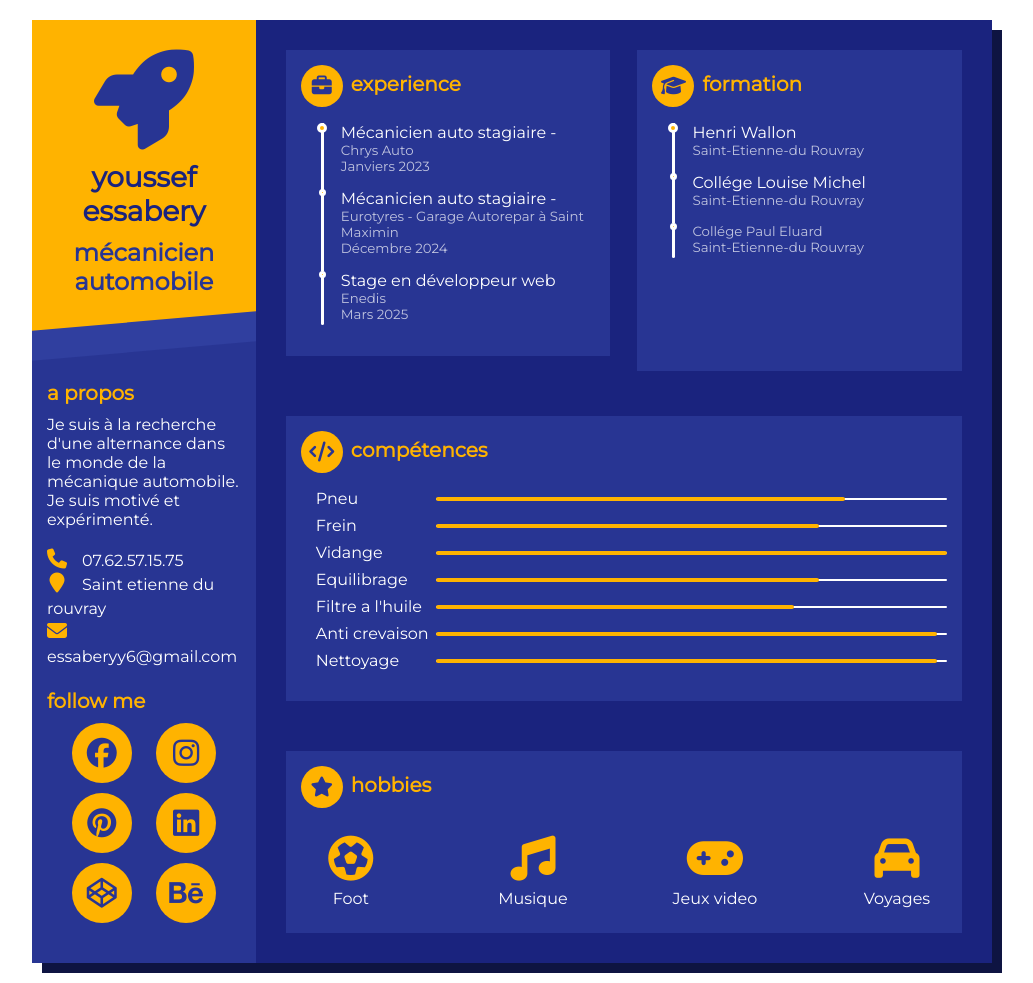
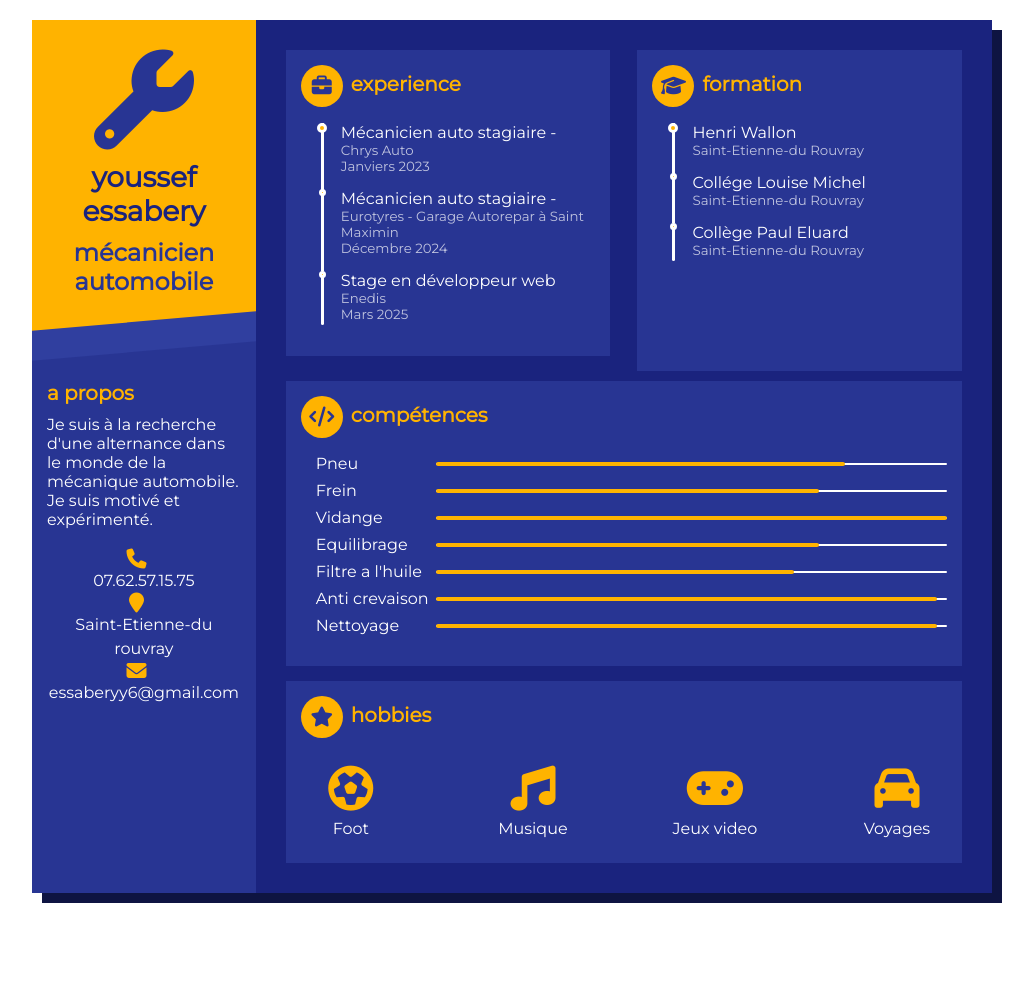
Before and after one commit to Youssef76800/Youssef76800.github.io, a plain HTML site: page index.html in a window 1280 px wide. Shown: the whole page, without its empty margins (128-1161 px from the left). After the commit the page ends 913 px from the top, so only its background shows below. Drawn offline with nearby package versions, Linux system fonts and the light colour scheme.

Commit message:
'commit'

```diff
--- a/index.html
+++ b/index.html
@@ -17,7 +17,7 @@
               <div class="profile">
                 <div class="photo">
                   <!--<img src="" /> -->
-                  <i class="fas fa-rocket"></i>
+                  <i class="fas fa-solid fa-wrench"></i>
                 </div>
                 <div class="info">
                   <h1 class="name">Youssef Essabery</h1>
@@ -29,23 +29,13 @@
               </div>
               <div class="contact">
                 <h3></h3>
-                <div class="call"><a href="tel:0762571575"><i class="fas fa-phone"></i><span>07.62.57.15.75</span></a></div>
-                <div class="address"><a href="https://goo.gl/maps/fiTBGT6Vnhy"><i class="fas fa-map-marker"></i><span>Saint etienne du rouvray</span></a>
+                <div class="call"><a style="display: flex;flex-direction: column;align-items: center;" href="tel:0762571575"><i class="fas fa-phone"></i><span>07.62.57.15.75</span></a></div>
+                <div class="address"><a style="display: flex;flex-direction: column;align-items: center;" href="https://goo.gl/maps/fiTBGT6Vnhy"><i class="fas fa-map-marker"></i><span style="text-align: center;">Saint-Etienne-du rouvray</span></a>
                 </div>
-                <div class="email"><a href="mailto:astronaomical@gmail.com"><i class="fas fa-envelope"></i><span>essaberyy6@gmail.com</span></a></div>
+                <div class="email"><a style="display: flex;flex-direction: column;align-items: center;" href="mailto:essaberyy6@gmail.com"><i class="fas fa-envelope"></i><span>essaberyy6@gmail.com</span></a></div>
 
               </div>
-              <div class="follow">
-                <h3>Follow Me</h3>
-                <div class="box">
-                  <a href="https://www.facebook.com/astronaomical/" target="_blank"><i class="fab fa-facebook"></i></a>
-                  <a href="https://www.instagram.com/astronaomicals/" target="_blank"><i class="fab fa-instagram "></i></a>
-                  <a href="https://www.pinterest.com/astronaomical/" target="_blank"><i class="fab fa-pinterest"></i></a>
-                  <a href="https://www.linkedin.com/in/naomi-weatherford-758385112/" target="_blank"><i class="fab fa-linkedin"></i></a>
-                  <a href="https://codepen.io/astronaomical/" target="_blank"><i class="fab fa-codepen"></i></a>
-                  <a href="https://www.behance.net/astronaomical" target="_blank"><i class="fab fa-behance"></i></a>
-                </div>
-              </div>
+
             </div>
             <div class="func" style="display: flex;flex-direction: column;justify-content: space-between;">
               <div style="display:flex;">
@@ -63,7 +53,7 @@
                   <ul>
                     <li><span>Henri Wallon<br></span><small></small><small>Saint-Etienne-du Rouvray</small></li>
                     <li><span>Collége Louise Michel</span><small></small><small>Saint-Etienne-du Rouvray</small></li>
-                    <li><span></span><small>Collége Paul Eluard</small><small>Saint-Etienne-du Rouvray</small></li>
+                    <li><span>Collège Paul Eluard<br></span><small></small><small>Saint-Etienne-du Rouvray</small></li>
                   </ul>
                 </div>
               </div>
--- a/styles.css
+++ b/styles.css
@@ -89,7 +89,7 @@
 	 justify-content: center;
 	 align-items: center;
 }
- .resume .base .profile .fa-rocket {
+ .resume .base .profile .fa-wrench {
 	 font-size: 100px;
 	 text-align: center;
 	 margin: auto;
```
